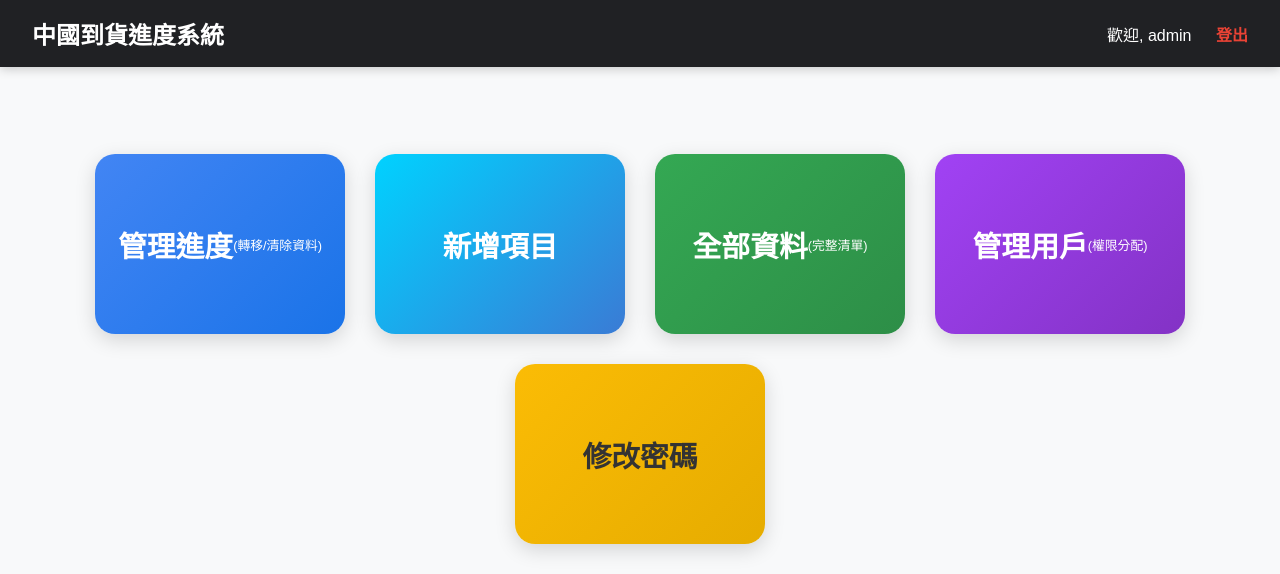
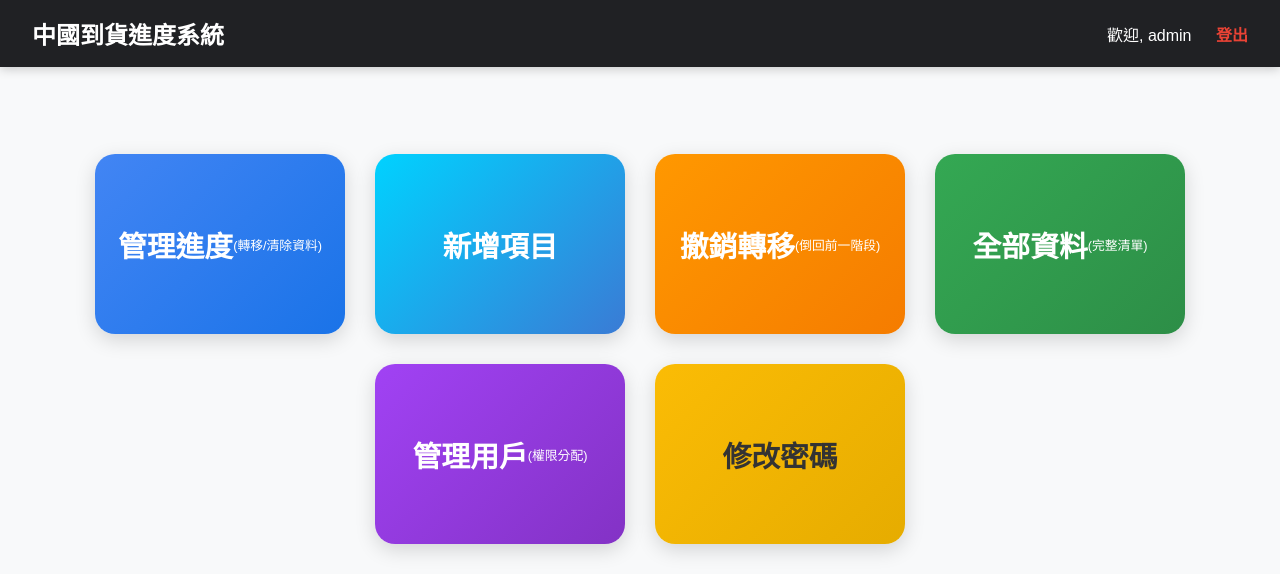
Before and after one commit to OdinLai/POR, a Flask app: page /admin_home in a window 1280 px wide. Shown: the top 574 px of the page. Run offline with Flask 3, Linux system fonts and the light colour scheme; a user stored in the database is signed in.

Commit message:
fix: restore missing undo button on admin_home

```diff
--- a/PORsystem/templates/admin_home.html
+++ b/PORsystem/templates/admin_home.html
@@ -10,6 +10,12 @@
     {% if session.is_admin or (perms and perms.can_add_order) %}
     <a href="/settings" class="big-button btn-azure">
         新增項目
+    </a>
+    {% endif %}
+
+    {% if (undo_mode == '1' and session.is_admin) or undo_mode == '2' %}
+    <a href="/manage?mode=undo" class="big-button btn-orange">
+        撤銷轉移<br><small style="font-size: 0.8rem; font-weight: normal;">(倒回前一階段)</small>
     </a>
     {% endif %}
 
```
